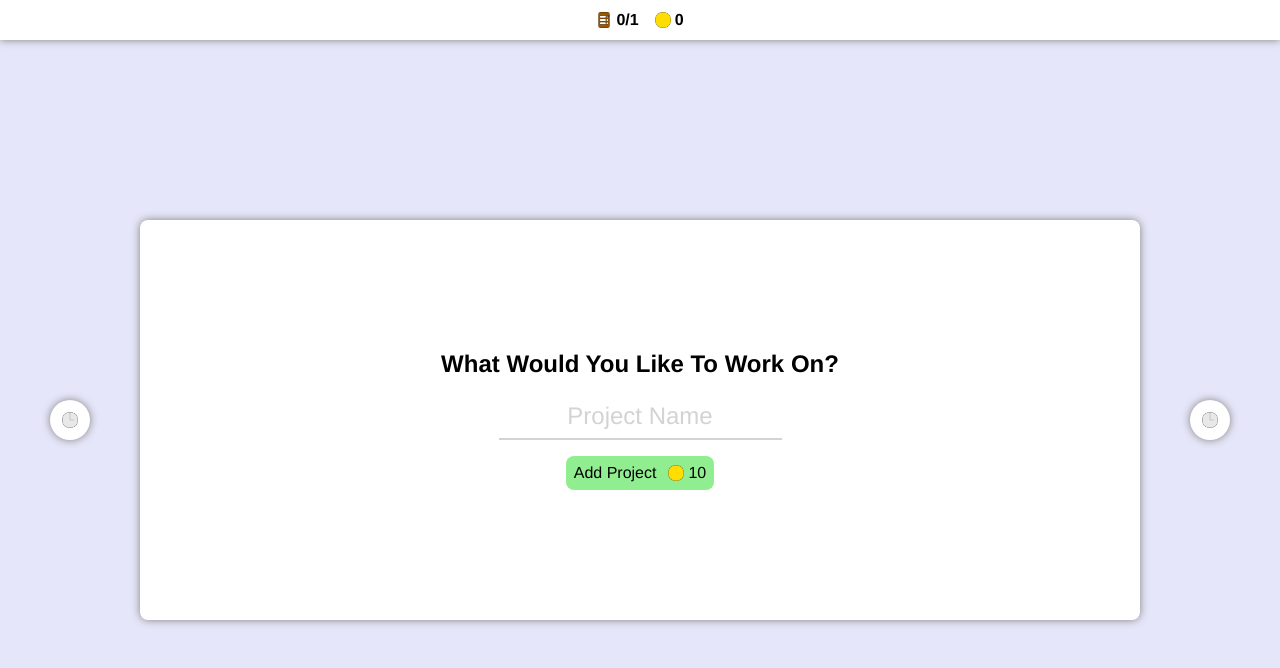
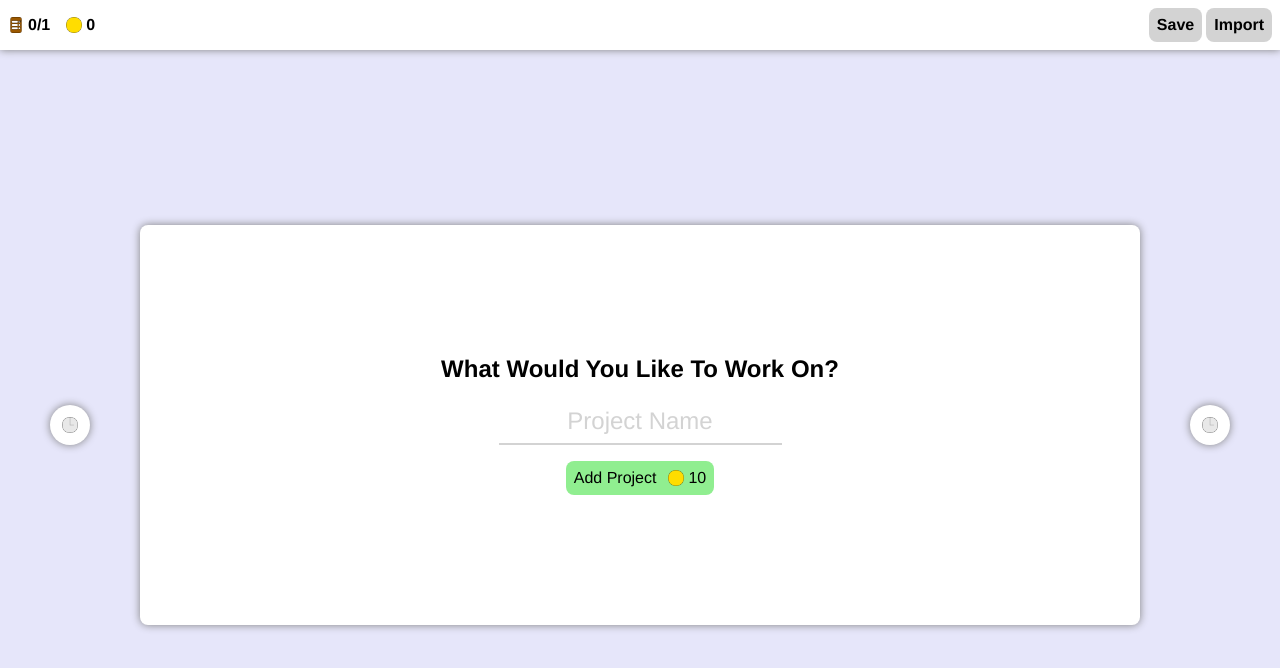
Before and after one commit to AdamxSimon/Project-Time, a React (Create React App) app: page / in a window 1280 px wide. Shown: the top 668 px of the page. Built offline with nearby package versions, Linux system fonts and the light colour scheme.

Commit message:
Added styling for save and import buttons

```diff
--- a/src/toolbar/Toolbar.tsx
+++ b/src/toolbar/Toolbar.tsx
@@ -6,6 +6,10 @@ import { useContext } from "react";
 
 import { CurrencyContext } from "../context/CurrencyContext";
 import { ProjectContext, ProjectStatus } from "../context/ProjectContext";
+
+// Components
+
+import Button from "../components/Button/Button";
 
 // Assets
 
@@ -26,6 +30,7 @@ const Toolbar = (): JSX.Element => {
 
   return (
     <div className={classes.toolbar}>
+      <div className={classes.infoContainers}>
         <div className={classes.infoContainer}>
           <img src={projectsIcon} alt="Projects" height={16} width={16} />
           <div>{`${activeProjects.length}/${maxProjects}`}</div>
@@ -35,6 +40,20 @@ const Toolbar = (): JSX.Element => {
           <div>{currency}</div>
         </div>
       </div>
+
+      <div className={classes.settingsContainer}>
+        <Button
+          text={"Save"}
+          onClick={() => {}}
+          style={{ backgroundColor: "lightgray" }}
+        />
+        <Button
+          text={"Import"}
+          onClick={() => {}}
+          style={{ backgroundColor: "lightgray" }}
+        />
+      </div>
+    </div>
   );
 };
 
--- a/src/toolbar/styles.module.css
+++ b/src/toolbar/styles.module.css
@@ -2,13 +2,18 @@
   min-height: 40px;
   width: 100%;
   background-color: white;
+  padding: 8px;
   box-shadow: 0 0 8px gray;
   display: flex;
-  justify-content: center;
+  justify-content: space-between;
   align-items: center;
-  gap: 16px;
   font-weight: bold;
   z-index: 1;
+}
+
+.infoContainers {
+  display: flex;
+  gap: 16px;
 }
 
 .infoContainer {
@@ -17,3 +22,8 @@
   align-items: center;
   gap: 4px;
 }
+
+.settingsContainer {
+  display: flex;
+  gap: 4px;
+}
```
Lines whose indentation alone changed are shown as unchanged.
